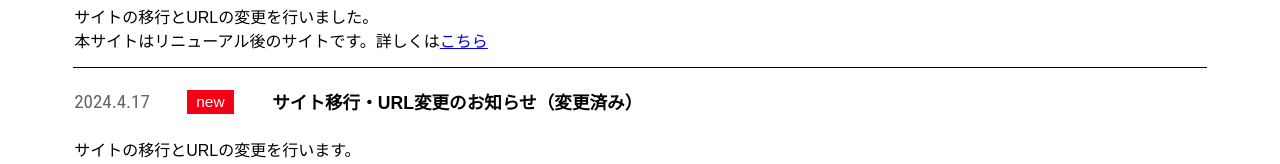
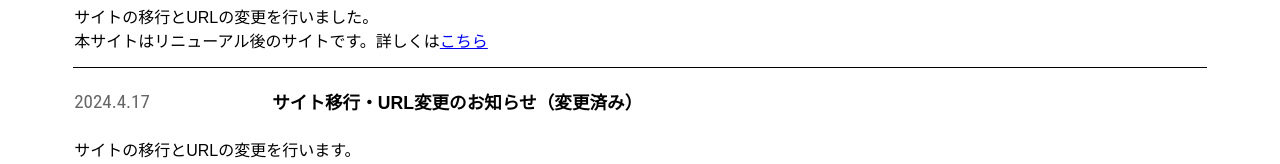
Before and after one commit to nakajim0720/familio, a plain HTML site: page html/news.html in a window 1280 px wide. Shown: the part 290-454 px from the top of the page. Drawn offline with nearby package versions, Linux system fonts and the light colour scheme.

Commit message:
Update news.html

```diff
--- a/html/news.html
+++ b/html/news.html
@@ -51,7 +51,7 @@
   </tr>
 
   <tr>
-    <td class="index"><span class="date">2024.4.17</span><span class="new">new</span></td>
+    <td class="index"><span class="date">2024.4.17</span></td>
     <td class="contents">サイト移行・URL変更のお知らせ（変更済み）</td>
   </tr>
   <tr>
```
